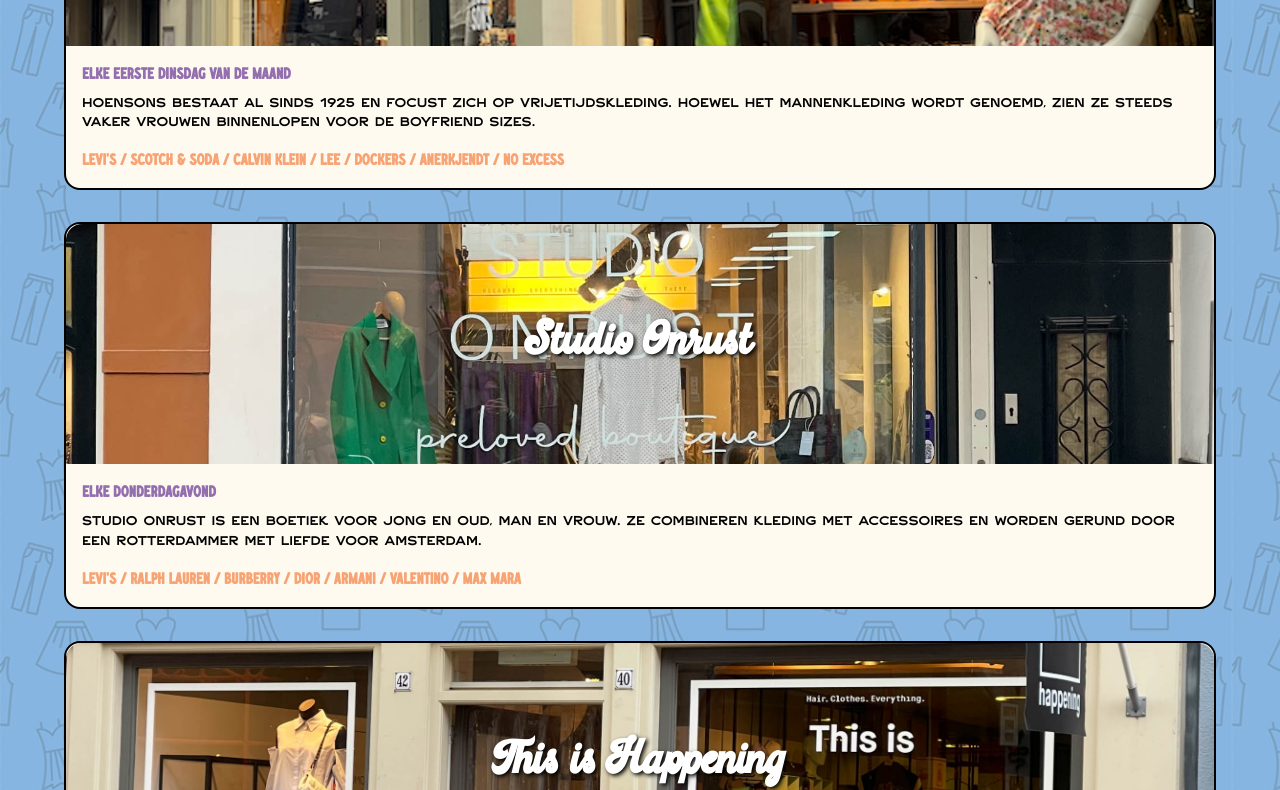
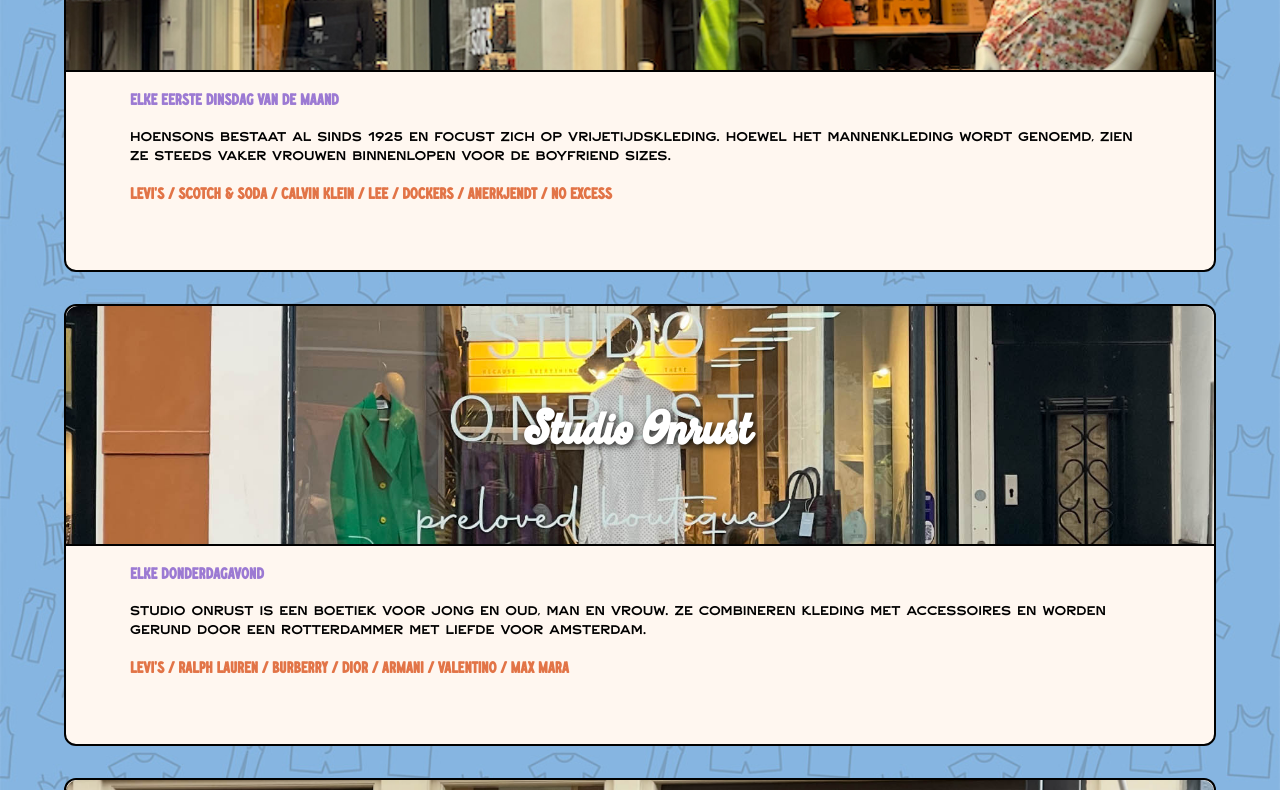
Before and after one commit to Timothy-Hoenson/Rackindle, a plain HTML site: page winkels.html in a window 1280 px wide. Shown: the part 612-1402 px from the top of the page. Drawn offline with Linux system fonts and the light colour scheme.

Commit message:
Her Commit V2

```diff
--- a/css/styles.css
+++ b/css/styles.css
@@ -85,7 +85,6 @@ header nav ul {
 
 header nav ul li:first-child img {
     height: 12vw;
-    max-height: 80px;
 }
 
 header nav ul li:last-child img {
@@ -227,86 +226,74 @@ section address {
 /* Articles */
 
 article {
-    border: 2px solid black;
-    border-radius: 1rem;
+    position: relative;
+    background-color: #fff7f0;
+    border: 0.125rem solid #000000;
+    border-radius: 0.75rem;
+    margin-bottom: 2rem;
     overflow: hidden;
-    background-color: #FEFAEF;
-    margin-bottom: 2rem;
-    padding: 0;
-    font-family: 'CnG Sans';
-    text-decoration: none;
 }
 
 article a {
-    display: block;
-    color: black;
     text-decoration: none;
+    color: inherit;
 }
 
-article h3 {
-    background-size: cover;
-    background-position: center;
+article img {
+    display: block;
+    width: 100%;
     height: 30vh;
-    display: flex;
-    justify-content: center;
-    align-items: center;
+    object-fit: cover;
+    border-bottom: 0.125rem solid #000000;
+    border-radius: 0.75rem 0.75rem 0rem 0rem;
+}
+
+article h2 {
+    position: absolute;
+    top: 12vh;
+    left: 50%;
+    transform: translate(-50%, -50%);
+    font-size: 3rem;
     font-family: 'CnG Script';
-    font-size: 3rem;
-    color: white;
-    text-shadow: 2px 2px 4px black;
-    margin: 0;
-    border-radius: 1rem 1rem 0 0;
+    color: #ffffff;
+    text-shadow: 0.125rem 0.125rem 0.375rem rgba(0, 0, 0, 0.8);
+    z-index: 1;
+    text-align: center;
+    width: 100%;
+    padding: 0 1rem;
+    box-sizing: border-box;
+}
+
+article p {
+    padding-left: 5vw;
+    padding-right: 5vw;
 }
 
 article p:nth-of-type(1) {
     font-family: 'CnG Condensed';
+    font-size: 1rem;
+    color: #9c7ad3;
     font-weight: bold;
-    font-size: 1rem;
-    color: #946FAF;
-    padding: 1rem 1rem 0 1rem;
-    margin: 0;
+    text-transform: uppercase;
+    margin-top: 1rem;
 }
 
 article p:nth-of-type(2) {
-    font-size: 0.80rem;
-    padding: 0.5rem 1rem;
-    margin: 0;
+    font-family: 'CnG Sans';
+    font-size: 0.8rem;
+    color: #000000;
+    font-weight: normal;
+    margin-top: 1rem;
 }
 
 article p:nth-of-type(3) {
     font-family: 'CnG Condensed';
+    font-size: 1rem;
+    color: #e27447;
     font-weight: bold;
-    font-size: 1rem;
-    color: #F7A374;
-    padding: 0.5rem 1rem 1rem 1rem;
-    margin: 0;
-}
-
-/* Article Fotos */
-
-article:nth-of-type(1) h3 {
-    background-image: url('../content/shop_background_hoenson.jpg');
-    border-radius: 1rem 1rem 0 0;
-}
-
-article:nth-of-type(2) h3 {
-    background-image: url('../content/shop_background_studioonrust.jpg');
-    border-radius: 1rem 1rem 0 0;
-}
-
-article:nth-of-type(3) h3 {
-    background-image: url('../content/shop_background_thisishappening.jpg');
-    border-radius: 1rem 1rem 0 0;
-}
-
-article:nth-of-type(4) h3 {
-    background-image: url('../content/shop_background_futuredaysshop.jpg');
-    border-radius: 1rem 1rem 0 0;
-}
-
-article:nth-of-type(5) h3 {
-    background-image: url('../content/shop_background_hempsted.jpg');
-    border-radius: 1rem 1rem 0 0;
+    text-transform: uppercase;
+    margin-top: 1rem;
+    padding-bottom: 5vw;
 }
 
 
--- a/styles.css
+++ b/styles.css
@@ -85,7 +85,6 @@ header nav ul {
 
 header nav ul li:first-child img {
     height: 12vw;
-    max-height: 80px;
 }
 
 header nav ul li:last-child img {
@@ -227,86 +226,74 @@ section address {
 /* Articles */
 
 article {
-    border: 2px solid black;
-    border-radius: 1rem;
+    position: relative;
+    background-color: #fff7f0;
+    border: 0.125rem solid #000000;
+    border-radius: 0.75rem;
+    margin-bottom: 2rem;
     overflow: hidden;
-    background-color: #FEFAEF;
-    margin-bottom: 2rem;
-    padding: 0;
-    font-family: 'CnG Sans';
-    text-decoration: none;
 }
 
 article a {
-    display: block;
-    color: black;
     text-decoration: none;
+    color: inherit;
 }
 
-article h3 {
-    background-size: cover;
-    background-position: center;
+article img {
+    display: block;
+    width: 100%;
     height: 30vh;
-    display: flex;
-    justify-content: center;
-    align-items: center;
+    object-fit: cover;
+    border-bottom: 0.125rem solid #000000;
+    border-radius: 0.75rem 0.75rem 0rem 0rem;
+}
+
+article h2 {
+    position: absolute;
+    top: 12vh;
+    left: 50%;
+    transform: translate(-50%, -50%);
+    font-size: 3rem;
     font-family: 'CnG Script';
-    font-size: 3rem;
-    color: white;
-    text-shadow: 2px 2px 4px black;
-    margin: 0;
-    border-radius: 1rem 1rem 0 0;
+    color: #ffffff;
+    text-shadow: 0.125rem 0.125rem 0.375rem rgba(0, 0, 0, 0.8);
+    z-index: 1;
+    text-align: center;
+    width: 100%;
+    padding: 0 1rem;
+    box-sizing: border-box;
+}
+
+article p {
+    padding-left: 5vw;
+    padding-right: 5vw;
 }
 
 article p:nth-of-type(1) {
     font-family: 'CnG Condensed';
+    font-size: 1rem;
+    color: #9c7ad3;
     font-weight: bold;
-    font-size: 1rem;
-    color: #946FAF;
-    padding: 1rem 1rem 0 1rem;
-    margin: 0;
+    text-transform: uppercase;
+    margin-top: 1rem;
 }
 
 article p:nth-of-type(2) {
-    font-size: 0.80rem;
-    padding: 0.5rem 1rem;
-    margin: 0;
+    font-family: 'CnG Sans';
+    font-size: 0.8rem;
+    color: #000000;
+    font-weight: normal;
+    margin-top: 1rem;
 }
 
 article p:nth-of-type(3) {
     font-family: 'CnG Condensed';
+    font-size: 1rem;
+    color: #e27447;
     font-weight: bold;
-    font-size: 1rem;
-    color: #F7A374;
-    padding: 0.5rem 1rem 1rem 1rem;
-    margin: 0;
-}
-
-/* Article Fotos */
-
-article:nth-of-type(1) h3 {
-    background-image: url('../content/shop_background_hoenson.jpg');
-    border-radius: 1rem 1rem 0 0;
-}
-
-article:nth-of-type(2) h3 {
-    background-image: url('../content/shop_background_studioonrust.jpg');
-    border-radius: 1rem 1rem 0 0;
-}
-
-article:nth-of-type(3) h3 {
-    background-image: url('../content/shop_background_thisishappening.jpg');
-    border-radius: 1rem 1rem 0 0;
-}
-
-article:nth-of-type(4) h3 {
-    background-image: url('../content/shop_background_futuredaysshop.jpg');
-    border-radius: 1rem 1rem 0 0;
-}
-
-article:nth-of-type(5) h3 {
-    background-image: url('../content/shop_background_hempsted.jpg');
-    border-radius: 1rem 1rem 0 0;
+    text-transform: uppercase;
+    margin-top: 1rem;
+    padding-bottom: 5vw;
 }
 
 
--- a/winkels.html
+++ b/winkels.html
@@ -26,6 +26,7 @@
       </ul>
     </nav>
 
+    <nav>
       <div class="zoeken">
         <h2>Zoeken op winkel / merk</h2>
         <img src="./content/icon_zoeken_zwart.png" alt="Zoekicoon">
@@ -41,58 +42,79 @@
           </li>
         </ul>
       </div>
+    </nav>
   </header>
 
   <main>
     <h1>Alle Winkels:</h1>
 
+
     <article>
-      <a href="hoensons.html">
-        <h3>Hoenson's</h3>
+      <a href="./hoensons.html">
+        <img src="./content/shop_background_hoenson.jpg" alt="Voorkant van Hoenson's winkel">
+        <h2>Hoenson's</h2>
         <p>Elke eerste dinsdag van de maand</p>
-        <p>Hoensons bestaat al sinds 1925 en focust zich op vrijetijdskleding. Hoewel het mannenkleding wordt genoemd,
-          zien ze steeds vaker vrouwen binnenlopen voor de boyfriend sizes.</p>
+        <p>
+          Hoensons bestaat al sinds 1925 en focust zich op vrijetijdskleding.
+          Hoewel het mannenkleding wordt genoemd, zien ze steeds vaker vrouwen
+          binnenlopen voor de boyfriend sizes.
+        </p>
         <p>Levi’s / Scotch & Soda / Calvin Klein / Lee / Dockers / Anerkjendt / No Excess</p>
       </a>
     </article>
 
+
     <article>
       <a href="#">
-        <h3>Studio Onrust</h3>
+        <img src="./content/shop_background_studioonrust.jpg" alt="Voorkant van Studio Onrust winkel">
+        <h2>Studio Onrust</h2>
         <p>Elke donderdagavond</p>
-        <p>Studio Onrust is een boetiek voor jong en oud, man en vrouw. Ze combineren kleding met accessoires en worden
-          gerund door een Rotterdammer met liefde voor Amsterdam.</p>
+        <p>
+          Studio Onrust is een boetiek voor jong en oud, man en vrouw. Ze combineren kleding met accessoires en worden
+          gerund door een Rotterdammer met liefde voor Amsterdam.
+        </p>
         <p>Levi’s / Ralph Lauren / Burberry / Dior / Armani / Valentino / Max Mara</p>
       </a>
     </article>
 
     <article>
       <a href="#">
-        <h3>This is Happening</h3>
+        <img src="./content/shop_background_thisishappening.jpg" alt="Voorkant van This is happening winkel">
+        <h2>This is Happening</h2>
         <p>Elke laatste zaterdag van de maand</p>
-        <p>Nog een kapper erbij! Tijdens het wachten kun je shoppen in deze hype gerichte winkel. Van kleding tot
-          hebbedingetjes.</p>
+        <p>
+          Nog een kapper erbij! Tijdens het wachten kun je shoppen in deze hype gerichte winkel. Van kleding tot
+          hebbedingetjes.
+        </p>
         <p>Fat Moose / Figr1 / Komono / Layrite / Native Youth / Pig & Hen / Zenology</p>
       </a>
     </article>
 
     <article>
       <a href="#">
-        <h3>Future Days Shop</h3>
+        <img src="./content/shop_background_futuredaysshop.jpg" alt="Voorkant van future days shop winkel">
+        <h2>Future Days Shop</h2>
         <p>Elke donderdag in de even weken</p>
-        <p>Een winkelervaring vol muziek, workshops en verrassingen. Gevestigd op de Haarlemmerdijk.</p>
+        <p>
+          Een winkelervaring vol muziek, workshops en verrassingen. Gevestigd op de Haarlemmerdijk.
+        </p>
         <p>MbyM / Obey / Meraki / HKLIVING / Kangol / Bloomingville / Fabienne Chapot / Levi's / Geisha</p>
       </a>
     </article>
 
+
     <article>
       <a href="#">
-        <h3>Hemsted</h3>
+        <img src="./content/shop_background_hempsted.jpg" alt="Voorkant van Hempsted winkel">
+        <h2>Hemsted</h2>
         <p>Elke eerste maandag van de maand</p>
-        <p>Voor stijlvolle mannenkleding, van maatpak tot stropdas. Perfect voor bruiloften en zakelijke outfits.</p>
+        <p>
+          Voor stijlvolle mannenkleding, van maatpak tot stropdas. Perfect voor bruiloften en zakelijke outfits.
+        </p>
         <p>Corneliani / Caruso / Isaia / Digel / Ermenegildo Zegna / Drykorn / Eduard Dressler</p>
       </a>
     </article>
+
   </main>
 
   <footer>
```
Also changed, not shown: index.html (+17 -5 lines), menu.html (+2 -0 lines), merken.html (+2 -0 lines). Lines whose indentation alone changed are shown as unchanged.
